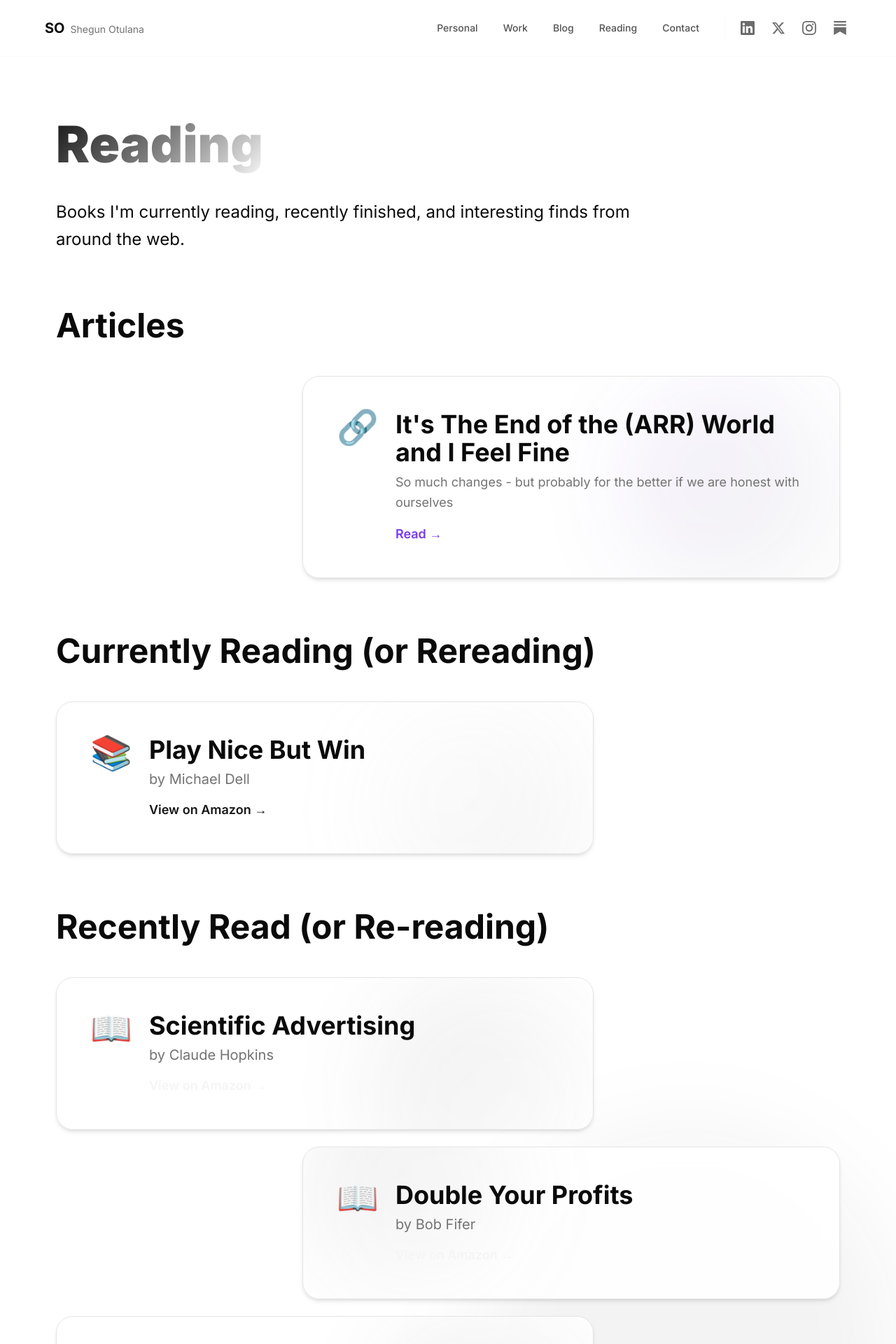
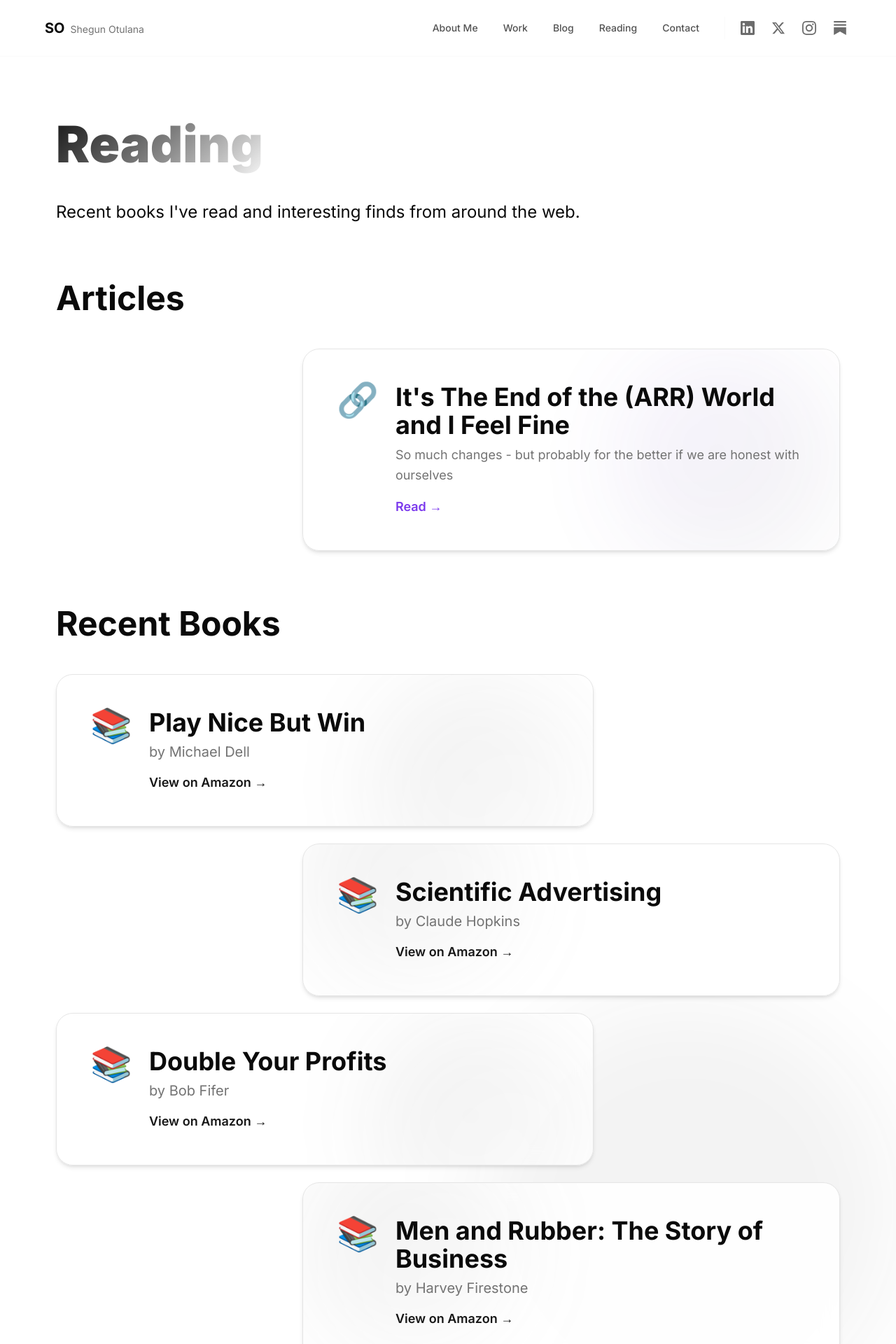
Before and after one commit to sotulana/shegunotulana-web, a Next.js app: page /reading in a window 1280 px wide. Shown: the top 1920 px of the page at 70% size. Built offline with nearby package versions, Linux system fonts and the light colour scheme.

Commit message:
Update navigation: change Personal to About Me. Combine reading sections into Recent Books

```diff
--- a/app/reading/page.tsx
+++ b/app/reading/page.tsx
@@ -61,7 +61,7 @@ export default function ReadingPage() {
             <span className="gradient-text">Reading</span>
           </h1>
           <p className="text-base sm:text-lg md:text-xl lg:text-2xl text-foreground leading-relaxed font-normal">
-            Books I'm currently reading, recently finished, and interesting finds from around the web.
+            Recent books I've read and interesting finds from around the web.
           </p>
         </div>
 
@@ -113,19 +113,21 @@ export default function ReadingPage() {
             )}
           </div>
 
-          {/* Currently Reading */}
+          {/* Recent Books */}
           <div>
-            <h2 className="text-3xl sm:text-4xl md:text-5xl font-bold mb-8 md:mb-12">Currently Reading (or Rereading)</h2>
+            <h2 className="text-3xl sm:text-4xl md:text-5xl font-bold mb-8 md:mb-12">Recent Books</h2>
             <div className="space-y-4 md:space-y-6">
-              {currentlyReading.map((book, idx) => (
+              {[...currentlyReading, ...recentlyRead].map((book, idx) => (
                 <Link
                   key={book.title}
                   href={book.url}
                   target="_blank"
                   rel="noopener noreferrer"
-                  className="card p-6 sm:p-8 md:p-10 lg:p-12 group relative overflow-hidden block max-w-3xl hover:rotate-1 transition-transform duration-500 touch-manipulation active:scale-[0.98]"
+                  className={`card p-6 sm:p-8 md:p-10 lg:p-12 group relative overflow-hidden block max-w-3xl ${
+                    idx % 2 === 0 ? 'mr-auto hover:rotate-1' : 'ml-auto hover:-rotate-1'
+                  } transition-transform duration-500 touch-manipulation active:scale-[0.98]`}
                 >
-                  <div className="absolute top-0 right-0 w-56 h-56 sm:w-64 sm:h-64 md:w-80 md:h-80 bg-gradient-to-br from-secondary/15 to-primary/10 rounded-full blur-3xl opacity-50 group-hover:opacity-100 transition-opacity duration-700"></div>
+                  <div className={`absolute ${idx % 2 === 0 ? 'top-0 right-0' : 'bottom-0 left-0'} w-56 h-56 sm:w-64 sm:h-64 md:w-80 md:h-80 bg-gradient-to-br from-primary/15 to-secondary/10 rounded-full blur-3xl opacity-50 group-hover:opacity-100 transition-opacity duration-700`}></div>
                   <div className="relative z-10">
                     <div className="flex flex-col sm:flex-row items-start gap-4 sm:gap-6">
                       <div className="text-4xl sm:text-5xl group-hover:scale-125 transition-transform duration-300 flex-shrink-0">📚</div>
@@ -146,42 +148,6 @@ export default function ReadingPage() {
               ))}
             </div>
           </div>
-
-          {/* Recently Read */}
-          <div>
-            <h2 className="text-3xl sm:text-4xl md:text-5xl font-bold mb-8 md:mb-12">Recently Read (or Re-reading)</h2>
-            <div className="space-y-4 md:space-y-6">
-              {recentlyRead.map((book, idx) => (
-                <Link
-                  key={book.title}
-                  href={book.url}
-                  target="_blank"
-                  rel="noopener noreferrer"
-                  className={`card p-6 sm:p-8 md:p-10 lg:p-12 group relative overflow-hidden block max-w-3xl ${
-                    idx % 2 === 0 ? 'mr-auto hover:rotate-1' : 'ml-auto hover:-rotate-1'
-                  } transition-transform duration-500 touch-manipulation active:scale-[0.98]`}
-                >
-                  <div className={`absolute ${idx % 2 === 0 ? 'top-0 right-0' : 'bottom-0 left-0'} w-56 h-56 sm:w-64 sm:h-64 md:w-80 md:h-80 bg-gradient-to-br from-primary/15 to-secondary/10 rounded-full blur-3xl opacity-50 group-hover:opacity-100 transition-opacity duration-700`}></div>
-                  <div className="relative z-10">
-                    <div className="flex flex-col sm:flex-row items-start gap-4 sm:gap-6">
-                      <div className="text-4xl sm:text-5xl group-hover:scale-125 transition-transform duration-300 flex-shrink-0">📖</div>
-                      <div className="flex-1 min-w-0">
-                        <h3 className="text-2xl sm:text-3xl md:text-4xl font-bold mb-2 group-hover:gradient-text transition-all">
-                          {book.title}
-                        </h3>
-                        <p className="text-lg sm:text-xl text-muted-foreground mb-3 md:mb-4">
-                          by {book.author}
-                        </p>
-                        <div className="text-base sm:text-lg text-secondary font-semibold group-hover:translate-x-2 transition-transform inline-block">
-                          View on Amazon →
-                        </div>
-                      </div>
-                    </div>
-                  </div>
-                </Link>
-              ))}
-            </div>
-          </div>
         </div>
       </Section>
     </main>
--- a/components/navigation.tsx
+++ b/components/navigation.tsx
@@ -4,7 +4,7 @@ import Link from "next/link";
 import { useState } from "react";
 
 const navItems = [
-  { href: "/personal", label: "Personal" },
+  { href: "/personal", label: "About Me" },
   { href: "/work", label: "Work" },
   { href: "/blog", label: "Blog" },
   { href: "/reading", label: "Reading" },
```
